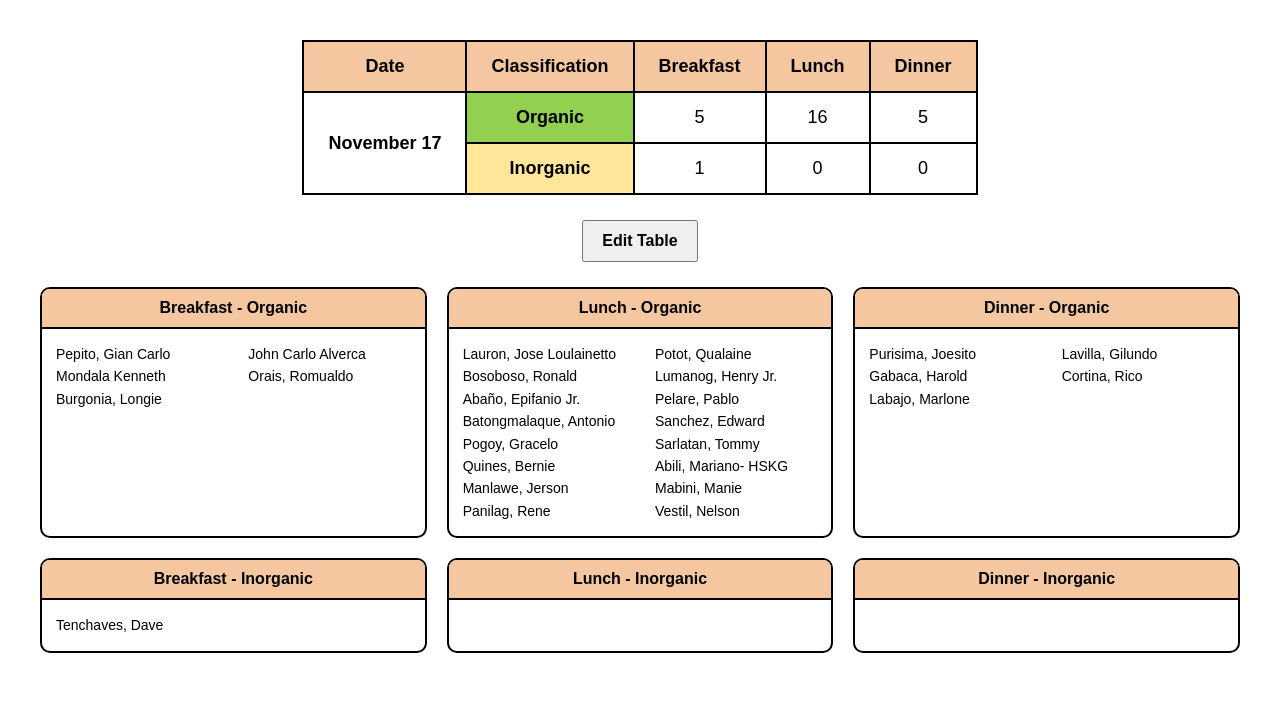
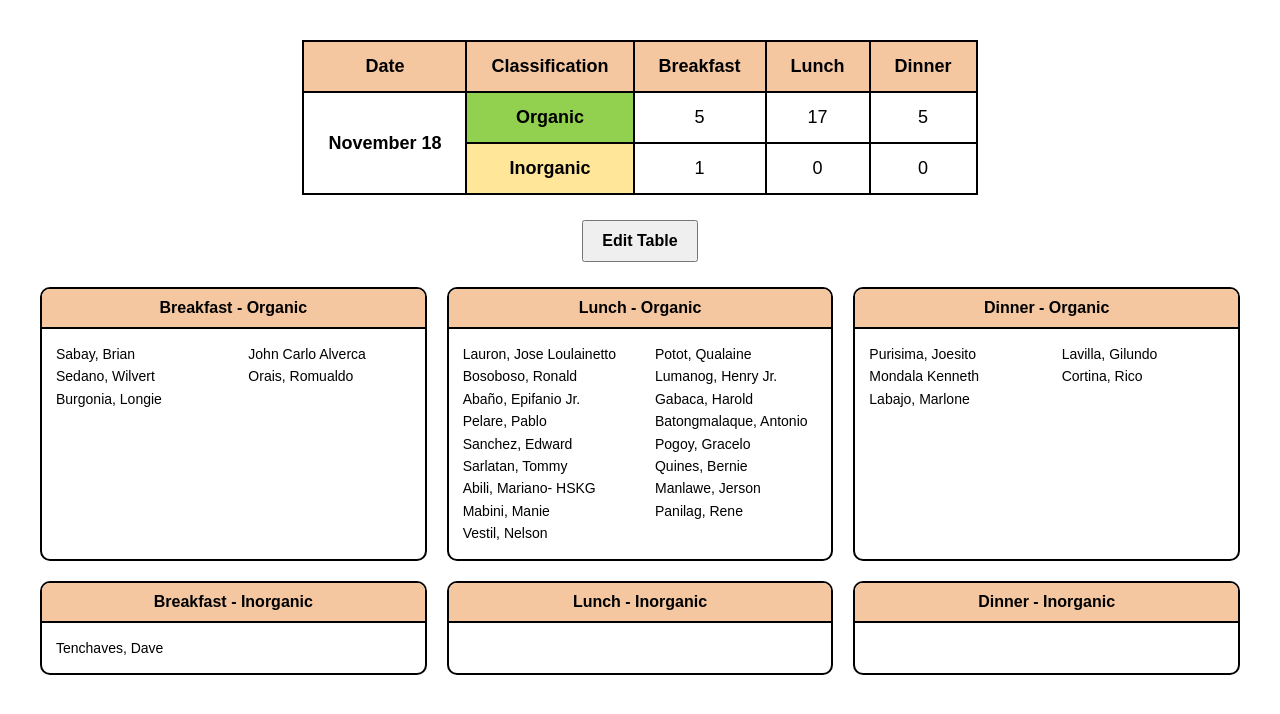
Before and after one commit to eelvinb/mealstub, a plain HTML site: page index.html in a window 1280 px wide. Drawn offline with Linux system fonts and the light colour scheme.

Commit message:
update report

```diff
--- a/index.html
+++ b/index.html
@@ -117,7 +117,7 @@ td {
 
     <td rowspan="2" class="date-cell">
       November
-      17
+      18
     </td>
 
     <td class="organic">
@@ -129,7 +129,7 @@ td {
     </td>
 
     <td>
-      16
+      17
     </td>
 
     <td>
@@ -175,7 +175,7 @@ td {
     </div>
 
     <div class="names">
-     <div>Pepito, Gian Carlo</div><div>John Carlo Alverca</div><div>Mondala Kenneth</div><div>Orais, Romualdo</div><div>Burgonia, Longie</div>
+     <div>Sabay, Brian</div><div>John Carlo Alverca</div><div>Sedano, Wilvert</div><div>Orais, Romualdo</div><div>Burgonia, Longie</div>
     </div>
   </div>
 
@@ -185,7 +185,7 @@ td {
     </div>
 
     <div class="names">
-      <div>Lauron, Jose Loulainetto</div><div>Potot, Qualaine</div><div>Bosoboso, Ronald</div><div>Lumanog, Henry Jr.</div><div>Abaño, Epifanio Jr.</div><div>Pelare, Pablo</div><div>Batongmalaque, Antonio</div><div>Sanchez, Edward</div><div>Pogoy, Gracelo</div><div>Sarlatan, Tommy</div><div>Quines, Bernie</div><div>Abili, Mariano- HSKG</div><div>Manlawe, Jerson</div><div>Mabini, Manie</div><div>Panilag, Rene</div><div>Vestil, Nelson</div>
+      <div>Lauron, Jose Loulainetto</div><div>Potot, Qualaine</div><div>Bosoboso, Ronald</div><div>Lumanog, Henry Jr.</div><div>Abaño, Epifanio Jr.</div><div>Gabaca, Harold</div><div>Pelare, Pablo</div><div>Batongmalaque, Antonio</div><div>Sanchez, Edward</div><div>Pogoy, Gracelo</div><div>Sarlatan, Tommy</div><div>Quines, Bernie</div><div>Abili, Mariano- HSKG</div><div>Manlawe, Jerson</div><div>Mabini, Manie</div><div>Panilag, Rene</div><div>Vestil, Nelson</div>
     </div>
   </div>
 
@@ -195,7 +195,7 @@ td {
     </div>
 
     <div class="names">
-      <div>Purisima, Joesito</div><div>Lavilla, Gilundo</div><div>Gabaca, Harold</div><div>Cortina, Rico</div><div>Labajo, Marlone</div>
+      <div>Purisima, Joesito</div><div>Lavilla, Gilundo</div><div>Mondala Kenneth</div><div>Cortina, Rico</div><div>Labajo, Marlone</div>
     </div>
   </div>
 
```
